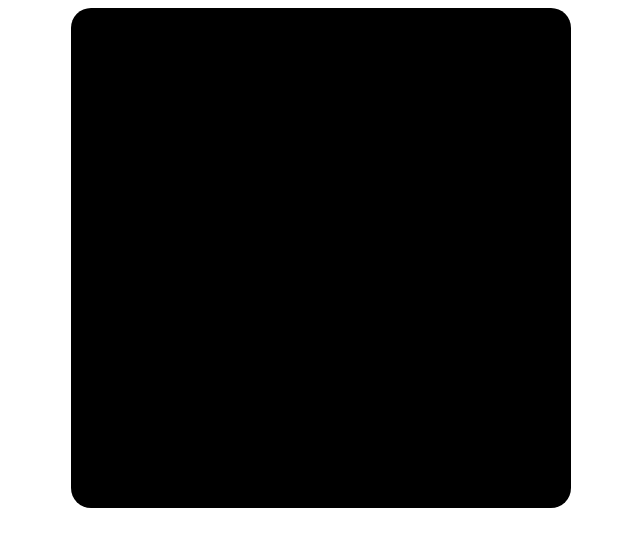
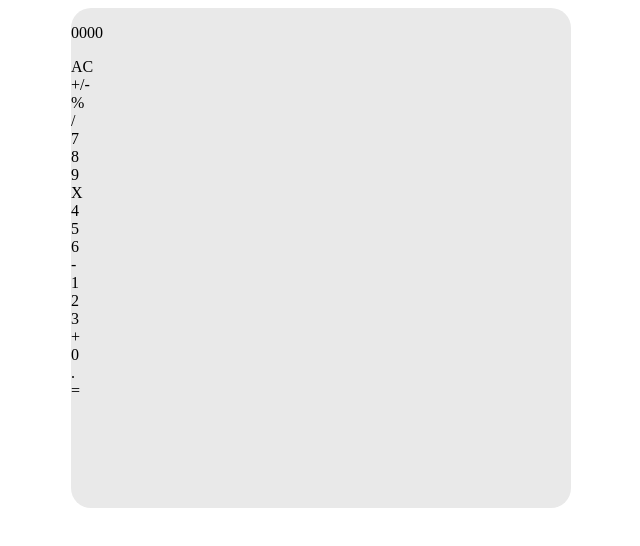
Before and after one commit to Ibragim1337/Calculator, a plain HTML site: page index.html in a window 1280 px wide. Shown: the whole page, without its empty margins (319-959 px from the left). Drawn offline with Linux system fonts and the light colour scheme.

Commit message:
creating buttons

```diff
--- a/index.html
+++ b/index.html
@@ -18,10 +18,24 @@
         <div class="btn division">/</div>
 
 
-        <div class="btn"></div>
-        <div class="btn"></div>
-        <div class="btn"></div>
-        <div class="btn"></div>
+        <div class="btn seven">7</div>
+        <div class="btn eight">8</div>
+        <div class="btn nine"> 9</div>
+        <div class="btn multiply">X</div>
+
+        <div class="btn four">4</div>
+        <div class="btn five">5</div>
+        <div class="btn six">6</div>
+        <div class="btn minus">-</div>
+
+        <div class="btn one">1</div>
+        <div class="btn two">2</div>
+        <div class="btn three">3</div>
+        <div class="btn plus">+</div>
+
+        <div class="btn zero">0</div>
+        <div class="btn dot">.</div>
+        <div class="btn equal">=</div>
       </div>
     </div>
 </body>
--- a/style.css
+++ b/style.css
@@ -5,6 +5,6 @@ body {
 .calc-container {
   width: 500px;
   height: 500px;
-  background-color: black;
+  background-color: rgb(233, 233, 233);
   border-radius: 20px;
 }
```
